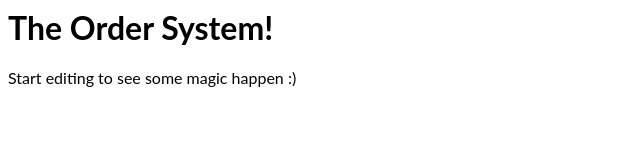
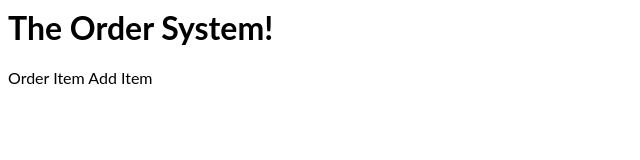
Before and after one commit to vaibhavsethi3/ordersystem, an Angular app: page / in a window 1280 px wide. Shown: the top 160 px of the page, without its empty margins (0-640 px from the left). Built offline with nearby package versions, Linux system fonts and the light colour scheme.

Commit message:
1 file modified

```diff
--- a/src/app/app.component.html
+++ b/src/app/app.component.html
@@ -1,4 +1,4 @@
 <hello name="{{ name }}"></hello>
 <p>
-  Start editing to see some magic happen :)
+  Order Item        Add Item
 </p>
```
